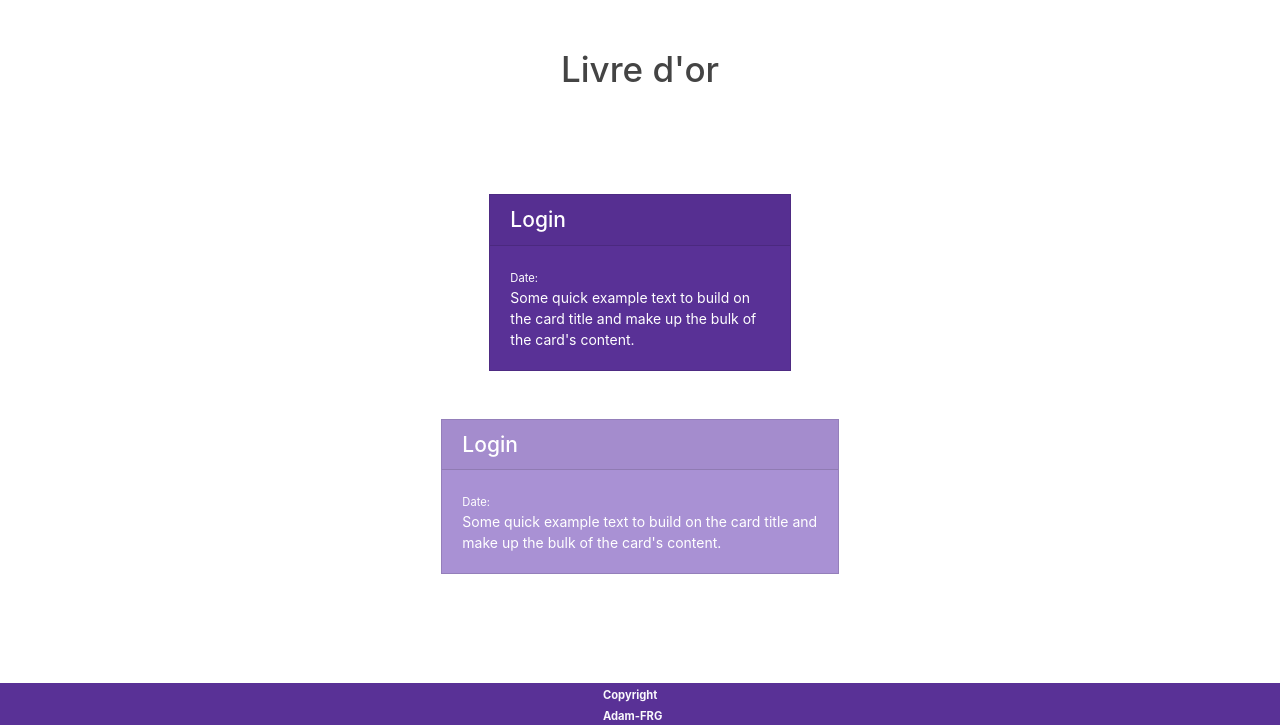
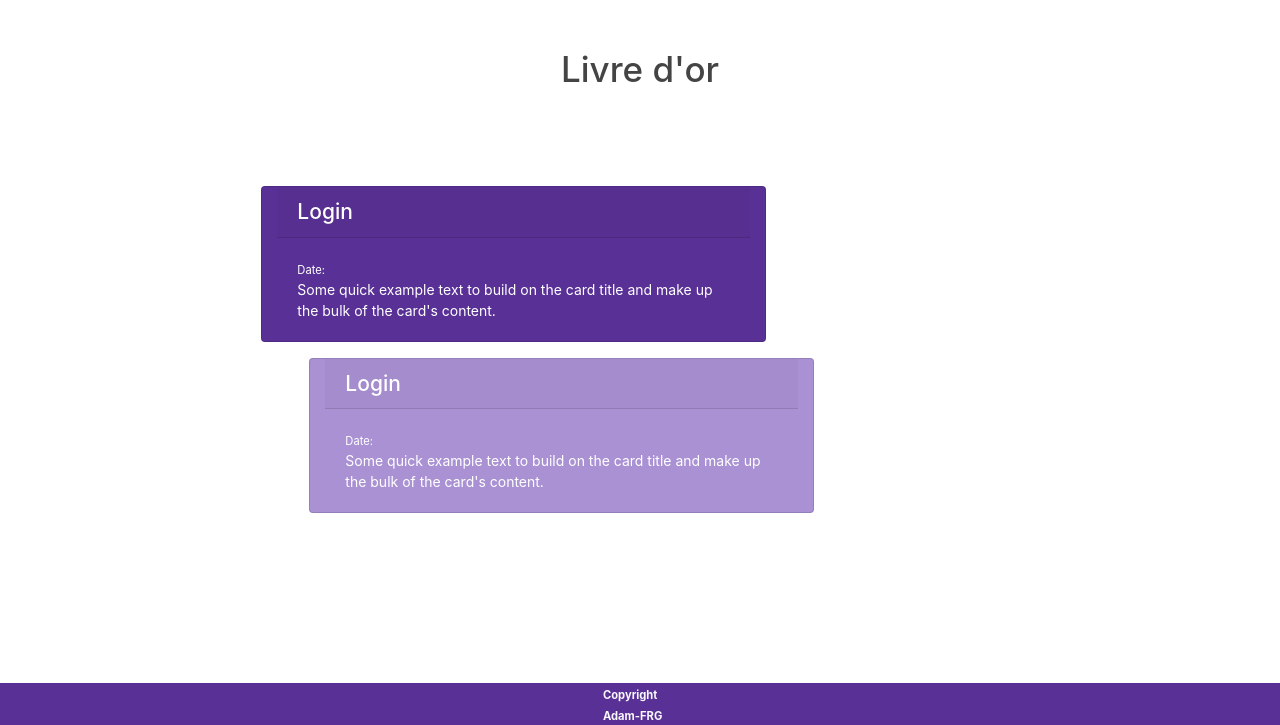
Before and after one commit to adam-fraga/livre-or, a PHP site: page /livre-or.php in a window 1280 px wide. Shown: the part 75-800 px from the top of the page. Run offline with PHP 8.4, Linux system fonts and the light colour scheme.

Commit message:
Style DONE

```diff
--- a/commentaire.php
+++ b/commentaire.php
@@ -12,6 +12,10 @@
 <?php require 'header.php'; ?>
 <div class="container-fluid p-5">
     <div class="container-fluid">
+        <article class="mx-auto border border-dark p-3 col-5">
+            <h1 class="text-primary font-italic">Publie ton message!</h1>
+            <p class="font-italic font-weight-bold my-5">Participe à la conversation et interagis avec les autres, n'oublie pas d'indiquer ton identifiant!</p>
+        </article>
         <form action="connexion.php" method="post" class="mx-auto col-lg-4 col-md-6 col-sm-6 my-5  p-5 rounded">
             <fieldset>
                 <legend class="text-center">Envoi ton commentaire</legend>
--- a/inscription.php
+++ b/inscription.php
@@ -12,7 +12,11 @@
 <?php require 'header.php'; ?>
 <div class="container-fluid p-5">
     <div class="container-fluid">
-        <h1 class="">Rejoins nous vite!</h1>
+        <article class="mx-auto border border-dark p-3 col-5">
+        <h1 class="text-primary font-italic">Rejoins nous vite!</h1>
+            <p class="font-italic font-weight-bold my-5">Une fois ton login et ton mot de passe choisit clique sur le boutton envoyer pour créer ton compte.
+            Une fois que tu auras créé ton compte tu sera automatiquement redirigé vers la page de connexion!</p>
+        </article>
         <form action="connexion.php" method="post" class="mx-auto col-lg-4 col-md-6 col-sm-6 my-5  p-5 rounded">
             <fieldset>
                 <legend class="my-5 text-center">Formulaire d'inscription</legend>
--- a/livre-or.php
+++ b/livre-or.php
@@ -10,12 +10,10 @@
 </head>
 <body>
 <?php require 'header.php'; ?>
-<div class="container-fluid p-5">
-
-    <section class="flex align-items-center">
-        <h1 class="text-center">Livre d'or</h1>
-        <div class="container col-5  p-5">
-            <article class="card text-white bg-primary mb-3 my-5 mx-5" style="max-width: 30rem;">
+    <section class=" flex">
+        <h1 class="text-center my-5">Livre d'or</h1>
+        <div class="flex-column container col-6 col-sm-8  p-5 ">
+            <article class="card text-white bg-primary col-sm-8 mb-3 rounded mr-5" >
                 <h4 class="card-header">Login</h4>
                 <div class="card-body">
                     <small>Date:</small>
@@ -24,7 +22,7 @@
                 </div>
             </article>
 
-            <article class="card text-white bg-secondary mb-3" style="max-width: 30rem;">
+            <article class="card text-white bg-secondary mb-3 col-sm-8 rounded ml-5" ">
                 <h4 class="card-header">Login</h4>
                 <div class="card-body">
                     <small>Date:</small>
@@ -35,7 +33,7 @@
             </article>
         </div>
     </section>
-</div>
+
 <?php require 'footer.php'; ?>
 </body>
 </html>
--- a/profil.php
+++ b/profil.php
@@ -12,7 +12,11 @@
 <?php require 'header.php'; ?>
 <div class="container-fluid p-5">
     <div class="container-fluid">
-        <h1 class="">Gestion de profil utilisateur</h1>
+        <article class="mx-auto border border-dark p-3 col-5">
+            <h1 class="text-primary font-italic">Modifies tes information!</h1>
+            <p class="font-italic font-weight-bold my-5">Tu as envie de changer de mot de passe, ou tu souhaites modifier ton identifiant? pas de problème
+            saisit tes nouvelels information dans le formulaire de moficiation des informations de connexion!</p>
+        </article>
         <form action="connexion.php" method="post" class="mx-auto col-lg-4 col-md-6 col-sm-6 my-5  p-5 rounded">
             <fieldset>
                 <legend class="my-5 text-center">Modifier mes informations de connexion</legend>
```
Also changed, not shown: config/db.php (added, +8 -0 lines), connexion.php (+5 -2 lines), index.php (+7 -3 lines), livreor.sql (deleted).
